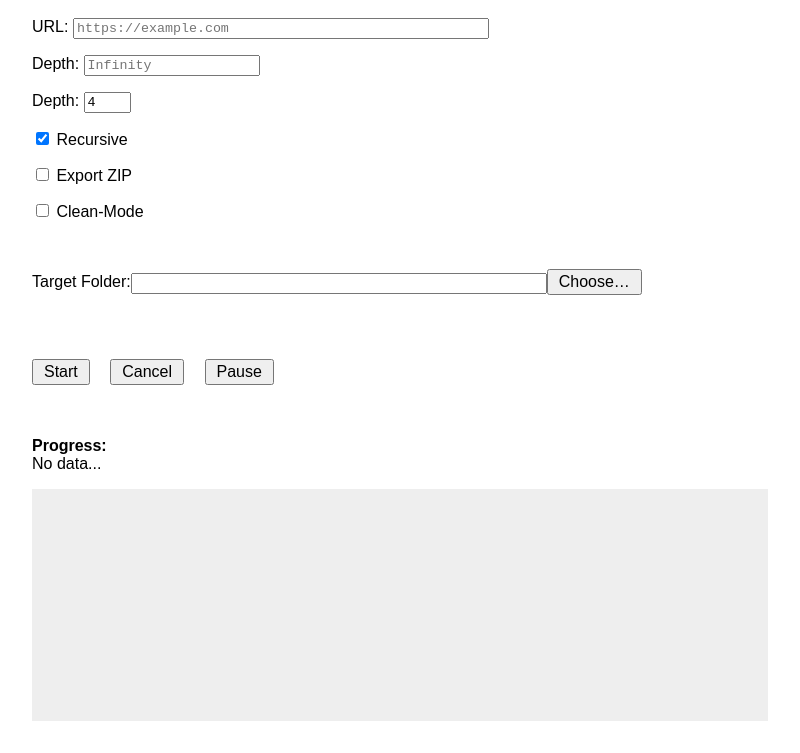
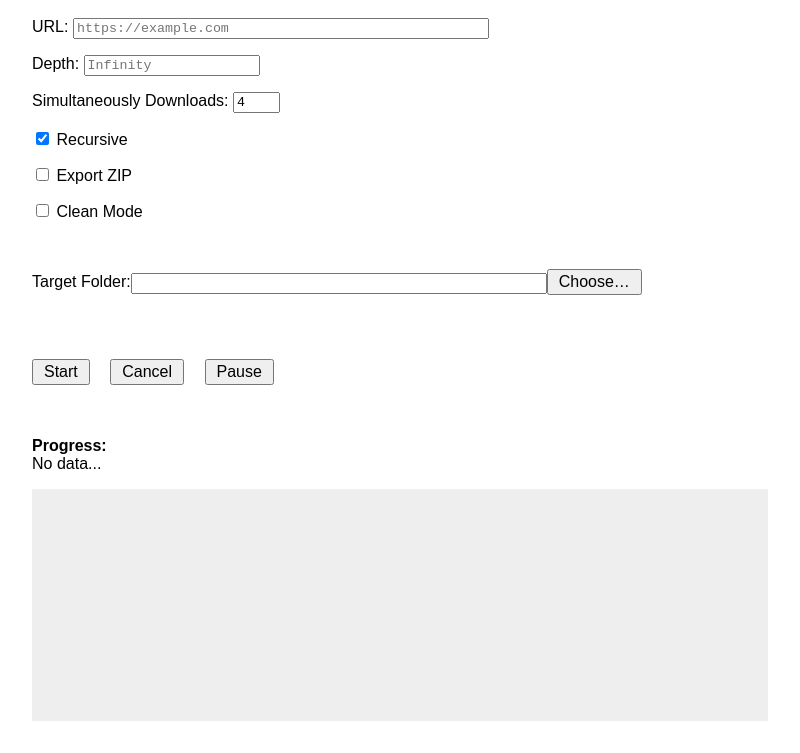
Before and after one commit to ManuelPeh76/Website-Downloader, an Electron app: page gui.html in a window 800 px wide. Shown: the part 72-825 px from the top of the page. Drawn offline with Linux system fonts and the light colour scheme.

Commit message:
Update gui.html

```diff
--- a/gui.html
+++ b/gui.html
@@ -17,10 +17,10 @@
   <h1>Website Downloader</h1>
   <label id="url-label">URL: <input type="text" id="url" size="50" placeholder="https://example.com"/></label>
   <label id="depth-label">Depth: <input type="number" id="depth" min="0" placeholder="Infinity" /></label>
-  <label id="simultaneous-label">Depth: <input type="number" id="simultaneous" min="1" max="12" value="4"/></label>
+  <label id="simultaneous-label">Simultaneously Downloads: <input type="number" id="simultaneous" min="1" max="12" value="4"/></label>
   <label id="recursive-label"><input type="checkbox" id="recursive" checked /> Recursive</label>
   <label id="zip-label"><input type="checkbox" id="zip" /> Export ZIP</label>
-  <label id="clean-label"><input type="checkbox" id="clean" /> Clean-Mode</label>
+  <label id="clean-label"><input type="checkbox" id="clean" /> Clean Mode</label>
   <label>Target Folder:<input type="text" id="outdir" size="50" readonly /><button id="select-folder">Choose…</button></label>
 
   <button id="start">Start</button>
```
